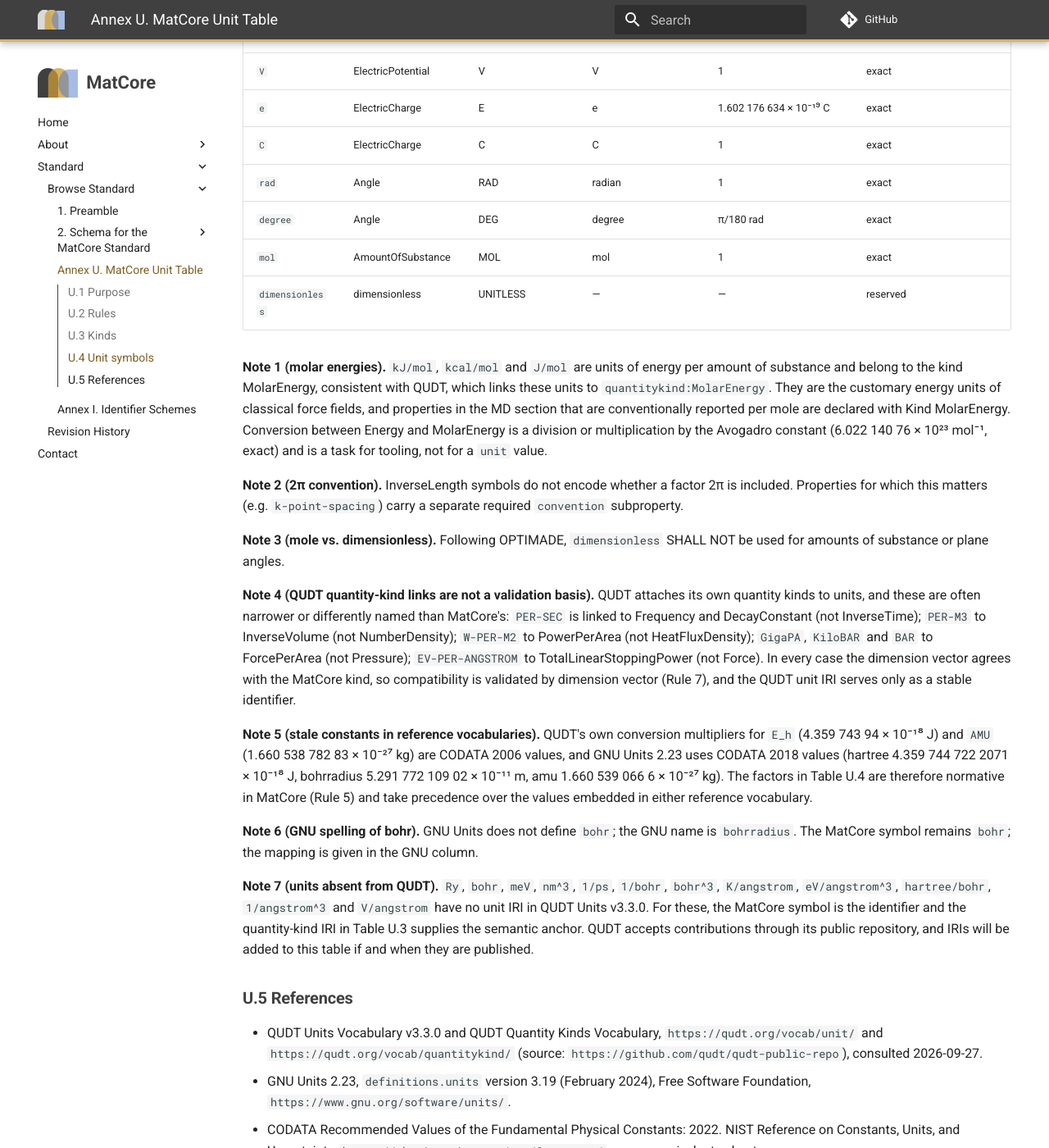
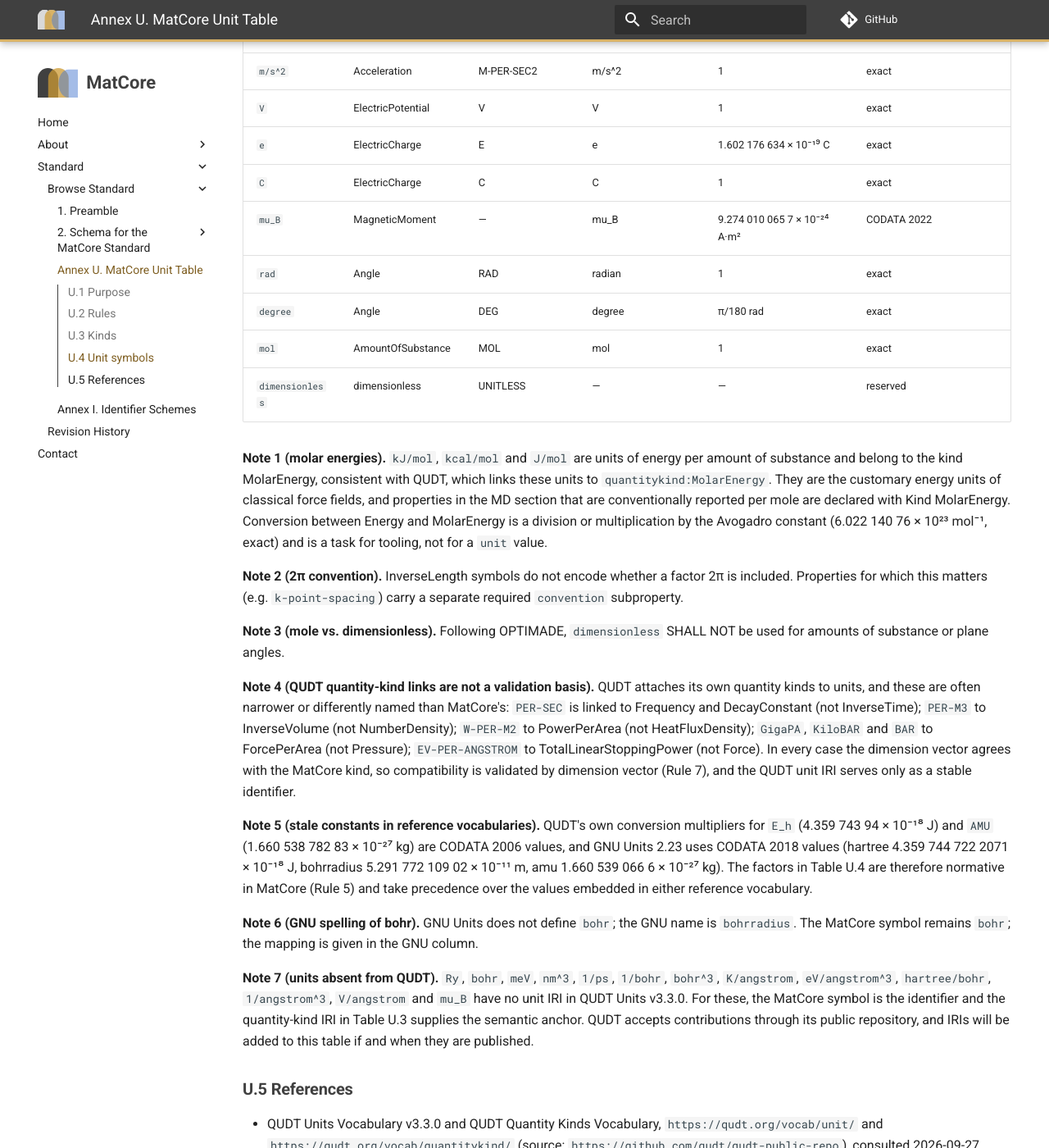
Before and after one commit to matcore-standard/matcore, an MkDocs documentation site: the page built from docs/standard/annex-u-units.md, in a window 1280 px wide and 1400 px high, scrolled down 5086 px. Shown: the whole window at 82% size. Built offline with MkDocs 1.6.1 and Material for MkDocs 9.7.7, drawn with Linux system fonts in a browser that asks for light colours; comment, search, counter and statistics services are not loaded; the version menu is left out; some of the changed text lies outside the part shown.

Commit message:
Add the Kind MagneticMoment and the unit mu_B (0050)
The initial magnetic moments of 0050 need a Kind and a unit that
Annex U lacks.

- schema/units.yaml: Kind MagneticMoment (QUDT MagneticMoment,
  A0E1L2I0M0H0T0D0, A·m², m²·A); unit mu_B (no QUDT unit, GNU Units
  mu_B, factor 9.2740100657e-24, CODATA 2022). Sources: QUDT v3.3.0
  quantity kinds and units vocabularies (no Bohr magneton unit); GNU
  Units 2.23, definitions.units 3.19, lines 1486 (bohrmagneton
  e hbar / 2 electronmass) and 1487 (mu_B bohrmagneton); NIST CODATA
  2022, Bohr magneton 9.274 010 0657 × 10⁻²⁴ J T⁻¹.
- docs/standard/annex-u-units.md: Note 7 lists mu_B; Tables U.3 and
  U.4 regenerated.
- tests/fixtures/annex_u3_table.md, annex_u4_table.md: the verified
  rows, added first.
- CLAUDE.md: the 0050 entry notes this branch.

Co-Authored-By: Claude Opus 5.5 <noreply@anthropic.com>

```diff
--- a/docs/standard/annex-u-units.md
+++ b/docs/standard/annex-u-units.md
@@ -52,6 +52,7 @@ QUDT namespace: `http://qudt.org/vocab/quantitykind/`. The dimension vector is Q
 | Acceleration | Acceleration | A0E0L1I0M0H0T-2D0 | m·s⁻² |
 | ElectricPotential | ElectricPotential | A0E-1L2I0M1H0T-3D0 | kg·m²·s⁻³·A⁻¹ |
 | ElectricCharge | ElectricCharge | A0E1L0I0M0H0T1D0 | s·A |
+| MagneticMoment | MagneticMoment | A0E1L2I0M0H0T0D0 | m²·A |
 | Angle | PlaneAngle | A0E0L0I0M0H0T0D1 | 1 (rad) |
 | AmountOfSubstance | AmountOfSubstance | A1E0L0I0M0H0T0D0 | mol |
 | dimensionless | Dimensionless | A0E0L0I0M0H0T0D1 | 1 |
@@ -120,6 +121,7 @@ QUDT namespace: `http://qudt.org/vocab/unit/`. "—" in the QUDT column means th
 | `V` | ElectricPotential | V | V | 1 | exact |
 | `e` | ElectricCharge | E | e | 1.602 176 634 × 10⁻¹⁹ C | exact |
 | `C` | ElectricCharge | C | C | 1 | exact |
+| `mu_B` | MagneticMoment | — | mu_B | 9.274 010 065 7 × 10⁻²⁴ A·m² | CODATA 2022 |
 | `rad` | Angle | RAD | radian | 1 | exact |
 | `degree` | Angle | DEG | degree | π/180 rad | exact |
 | `mol` | AmountOfSubstance | MOL | mol | 1 | exact |
@@ -138,7 +140,7 @@ QUDT namespace: `http://qudt.org/vocab/unit/`. "—" in the QUDT column means th
 
 **Note 6 (GNU spelling of bohr).** GNU Units does not define `bohr`; the GNU name is `bohrradius`. The MatCore symbol remains `bohr`; the mapping is given in the GNU column.
 
-**Note 7 (units absent from QUDT).** `Ry`, `bohr`, `meV`, `nm^3`, `1/ps`, `1/bohr`, `bohr^3`, `K/angstrom`, `eV/angstrom^3`, `hartree/bohr`, `1/angstrom^3` and `V/angstrom` have no unit IRI in QUDT Units v3.3.0. For these, the MatCore symbol is the identifier and the quantity-kind IRI in Table U.3 supplies the semantic anchor. QUDT accepts contributions through its public repository, and IRIs will be added to this table if and when they are published.
+**Note 7 (units absent from QUDT).** `Ry`, `bohr`, `meV`, `nm^3`, `1/ps`, `1/bohr`, `bohr^3`, `K/angstrom`, `eV/angstrom^3`, `hartree/bohr`, `1/angstrom^3`, `V/angstrom` and `mu_B` have no unit IRI in QUDT Units v3.3.0. For these, the MatCore symbol is the identifier and the quantity-kind IRI in Table U.3 supplies the semantic anchor. QUDT accepts contributions through its public repository, and IRIs will be added to this table if and when they are published.
 
 ## U.5 References
 
```
Also changed, not shown: CLAUDE.md (+3 -0 lines), 3 other files.
